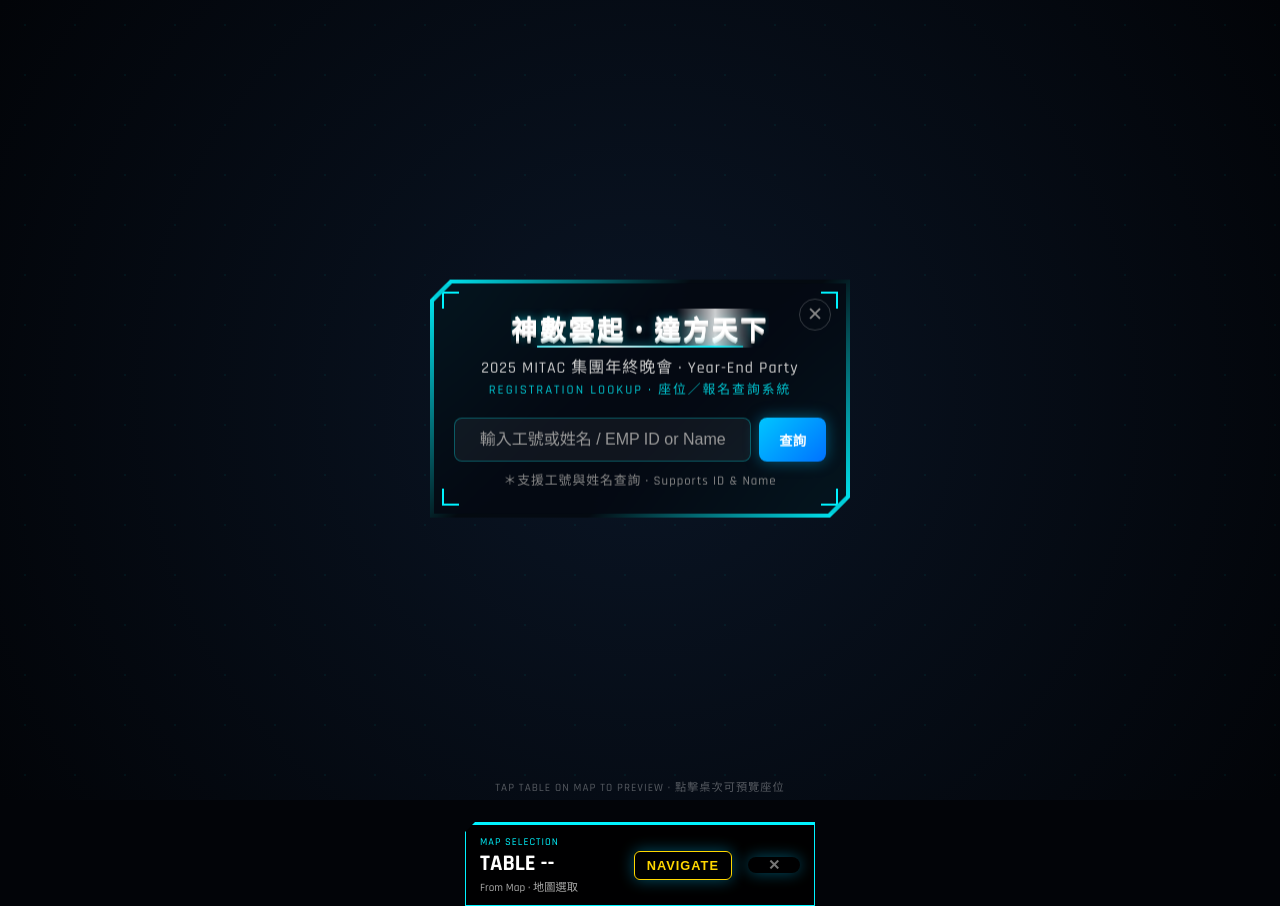
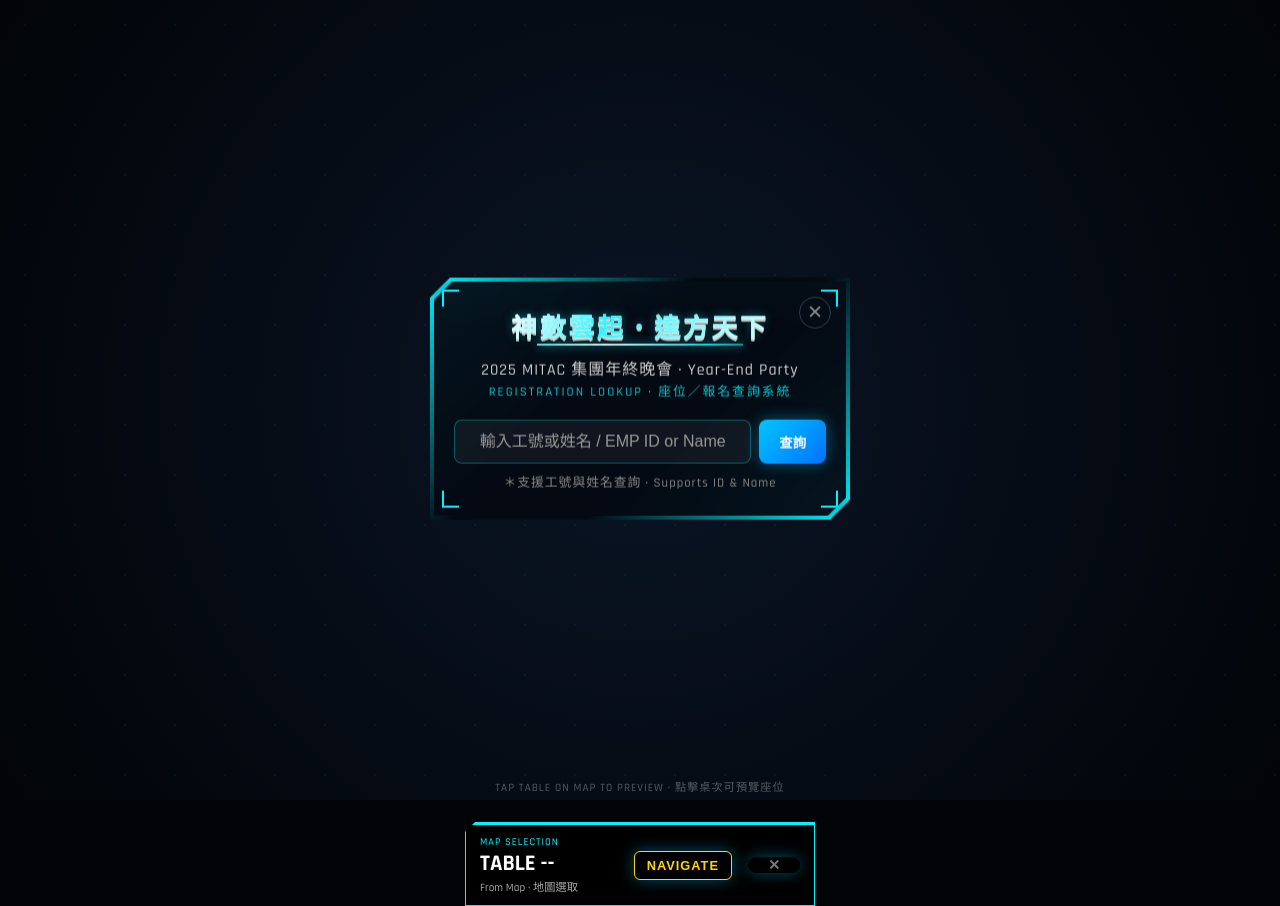
Before and after one commit to beaming-12/layout2025, a plain HTML site: page index.html in a window 1280 px wide. Drawn offline with nearby package versions, Linux system fonts and the light colour scheme; a script that the page names is missing.

Commit message:
Update index.html

```diff
--- a/index.html
+++ b/index.html
@@ -73,6 +73,30 @@
             background: linear-gradient(135deg, var(--neon-blue) 0%, transparent 40%, transparent 60%, var(--neon-blue) 100%);
             z-index: -1;
         }
+        .panel-inner::after {
+            content: '';
+            position: absolute;
+            top: -40%;
+            left: 0;
+            width: 100%;
+            height: 40%;
+            background: linear-gradient(
+                to bottom,
+                rgba(255,255,255,0.15),
+                rgba(0,243,255,0.03),
+                transparent
+            );
+            pointer-events: none;
+            mix-blend-mode: screen;
+            opacity: 0.6;
+            animation: panel-scan 3.5s linear infinite;
+        }
+
+        @keyframes panel-scan {
+            0%   { transform: translateY(-100%); }
+            100% { transform: translateY(250%); }
+        }
+
         .panel-inner {
             position: relative;
             background: rgba(5, 10, 20, 0.95);
@@ -112,45 +136,88 @@
 
         .main-title {
             position: relative;
-            font-size: 1.6rem;           /* 縮小一點，避免在手機換行 */
+            font-size: 1.6rem;      /* 稍微縮小，手機比較不會斷行 */
             font-weight: 800;
             letter-spacing: 3px;
             text-align: center;
-            margin-bottom: 6px;
+            margin-bottom: 10px;
+            display: inline-block;
+        }
+
+        /* 底層：立體感白字（不動） */
+        .title-base {
+            position: relative;
+            z-index: 1;
             color: #ffffff;
-            /* 多層陰影做立體感（壓出來的字） */
             text-shadow:
                 0 1px 0 #e0e0e0,
                 0 2px 0 #c8c8c8,
                 0 3px 0 #a0a0a0,
                 0 4px 3px rgba(0, 0, 0, 0.7),
                 0 0 10px rgba(0, 243, 255, 0.5);
-            overflow: hidden;            /* 才能限制掃描光只在字的範圍 */
         }
 
-        /* 只在這八個字上跑的掃描光 */
-        .main-title::before {
-            content: '';
+        /* 上層：透明字，用漸層當「字的光掃過去」 */
+        .title-scan {
             position: absolute;
-            top: 0;
-            left: -30%;
-            width: 30%;
-            height: 100%;
+            inset: 0;              /* top:0; right:0; bottom:0; left:0; */
+            z-index: 2;
+            color: transparent;
             background: linear-gradient(
-                to right,
-                rgba(255,255,255,0),
-                rgba(255,255,255,0.8),
-                rgba(255,255,255,0)
+                120deg,
+                rgba(255,255,255,0) 0%,
+                rgba(255,255,255,0.9) 40%,
+                rgba(0,243,255,0.9) 60%,
+                rgba(255,255,255,0) 100%
             );
-            mix-blend-mode: screen;
-            pointer-events: none;
+            background-size: 200% 100%;
+            -webkit-background-clip: text;
+            background-clip: text;
+            opacity: 0.9;
             animation: title-scan 2.8s linear infinite;
+            pointer-events: none;  /* 不擋點擊 */
         }
 
         @keyframes title-scan {
-            0%   { transform: translateX(0); }
-            100% { transform: translateX(400%); }
+            0%   { background-position: 200% 0; }
+            100% { background-position: -200% 0; }
         }
+
+        /* 底線：流光跑馬，只在標題底下那一條 */
+        .main-title::after {
+            content: '';
+            position: absolute;
+            left: 50%;
+            bottom: -4px;
+            transform: translateX(-50%);
+            width: 80%;
+            height: 2px;
+            background: linear-gradient(
+                90deg,
+                rgba(0,243,255,0),
+                rgba(0,243,255,0.9),
+                rgba(255,255,255,0.9),
+                rgba(0,243,255,0.9),
+                rgba(0,243,255,0)
+            );
+            background-size: 200% 100%;
+            box-shadow: 0 0 10px rgba(0,243,255,0.8);
+            animation: underline-flow 3s linear infinite;
+        }
+
+        @keyframes underline-flow {
+            0%   { background-position: 0 0; }
+            100% { background-position: -200% 0; }
+        }
+
+        /* 手機再小一點時字體再縮小一點，避免換行 */
+        @media (max-width: 400px) {
+            .main-title {
+                font-size: 1.4rem;
+                letter-spacing: 2px;
+            }
+        }
+
 
         /* 底線變「流光跑馬」效果 */
         .main-title::after {
@@ -335,7 +402,11 @@
 
                 <div class="close-btn" onclick="hideUI()">✕</div>
 
-                <div class="main-title">神數雲起．達方天下</div>
+                <div class="main-title">
+                  <span class="title-base">神數雲起．達方天下</span>
+                  <span class="title-scan">神數雲起．達方天下</span>
+                </div>
+
                 <div class="sub-title">2025 MITAC 集團年終晚會 · Year-End Party</div>
                 <div class="tagline">Registration Lookup · 座位／報名查詢系統</div>
 
```
